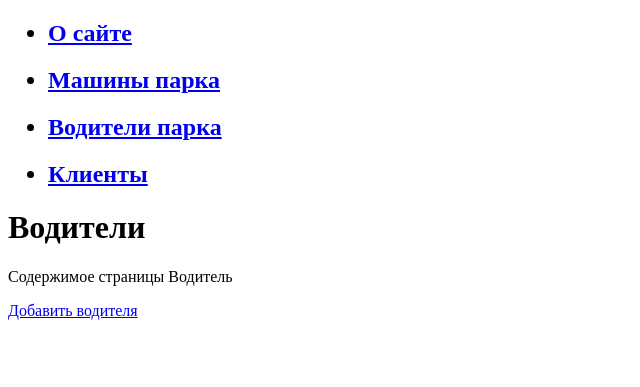
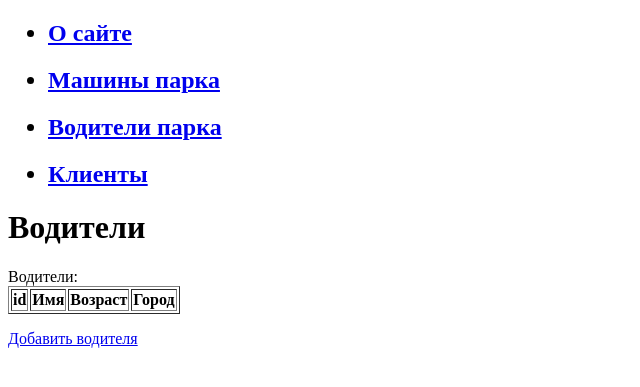
Before and after one commit to Vermilion665/first_django_project, a Django app: page /myapp/drivers/ in a window 1280 px wide. Shown: the top 387 px of the page, without its empty margins (0-640 px from the left). Run offline with Django 4.2, Linux system fonts and the light colour scheme; lists and menus that the app fills with data are empty.

Commit message:
files updates

```diff
--- a/myapp/templates/myapp/clients.html
+++ b/myapp/templates/myapp/clients.html
@@ -5,7 +5,6 @@
 Clients:
 
 
-Cars:
 <table id="clients" border="1">
     <th>id</th>
     <th>Имя</th>
--- a/myapp/templates/myapp/drivers.html
+++ b/myapp/templates/myapp/drivers.html
@@ -2,6 +2,23 @@
 
 {% block content %}
 <h1>{{title}}</h1>
-Содержимое страницы Водитель
+Водители:
+
+<table id="drivers" border="1">
+    <th>id</th>
+    <th>Имя</th>
+    <th>Возраст</th>
+    <th>Город</th>
+{% for driver in drivers %}
+        <tr>
+            <td align="center">{{driver.id}}</td>
+            <td align="center">{{driver.name}}</td>
+            <td align="center">{{driver.age}}</td>
+            <td align="center">{{driver.city}}</td>
+        </tr>
+{% endfor %}
+
+</table>
+
 <p><a href="{% url 'add_driver' %}">Добавить водителя</a></p>
 {% endblock %}
--- a/myapp/views.py
+++ b/myapp/views.py
@@ -37,8 +37,16 @@ def cars(request):
 
 def drivers(request):
     title = 'Водители'
-    context = {'title': title, 'menu': menu}
+    clients = Driver.objects.all()
+    context = {'title': title, 'menu': menu, 'drivers': drivers}
     return render(request, 'myapp/drivers.html', context=context)
+
+
+def clients(request):
+    title = 'Клиенты'
+    clients = Client.objects.all()
+    context = {'title': title, 'menu': menu, 'clients': clients}
+    return render(request, 'myapp/clients.html', context=context)
 
 
 @csrf_protect
@@ -64,11 +72,7 @@ def contacts(request, id):
     return HttpResponse(f'Page contacts, url_parametr_id = {url_id}, get_params = {get_params}')
 
 
-def clients(request):
-    title = 'Клиенты'
-    clients = Client.objects.all()
-    context = {'title': title, 'menu': menu, 'clients': clients}
-    return render(request, 'myapp/clients.html', context=context)
+
 
 
 def add_car(request):
@@ -93,7 +97,13 @@ def add_car(request):
 
 def add_driver(request):
     title = 'Добавить водителя'
-    form = DriverForm()
+    if request.method == 'POST':
+        form = DriverForm(request.POST)
+        if form.is_valid():
+            form.save()
+            return render(request, 'myapp/drivers.html', {'title': title})
+    else:
+        form = DriverForm()
     context = {'title': title, 'menu': menu, 'form': form}
     return render(request, 'myapp/driver_add.html', context=context)
 
```
Also changed, not shown: myapp/forms.py (+10 -4 lines), myapp/models.py (+4 -4 lines), myapp/migrations/0001_initial.py, myapp/migrations/0002_alter_driver_age_alter_driver_city_alter_driver_name.py (added), myapp/migrations/0002_car.py (deleted), myapp/migrations/0003_client_driver_delete_person_alter_car_options_and_more.py (deleted), myapp/migrations/0004_alter_car_brand_alter_car_color_alter_car_model_and_more.py (deleted), myapp/migrations/0005_alter_client_created_at.py (deleted), myapp/migrations/0006_alter_client_age.py (deleted).
